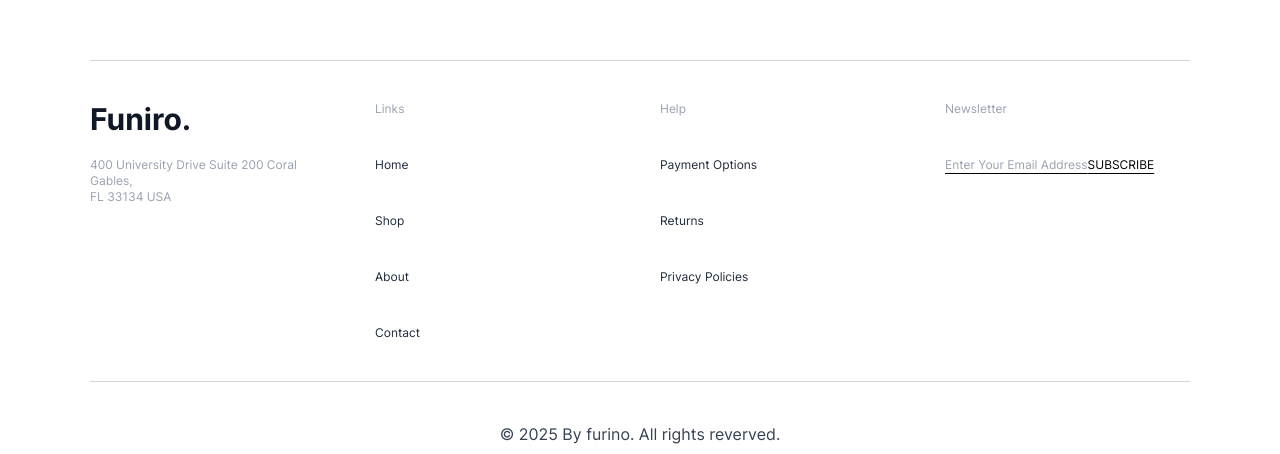
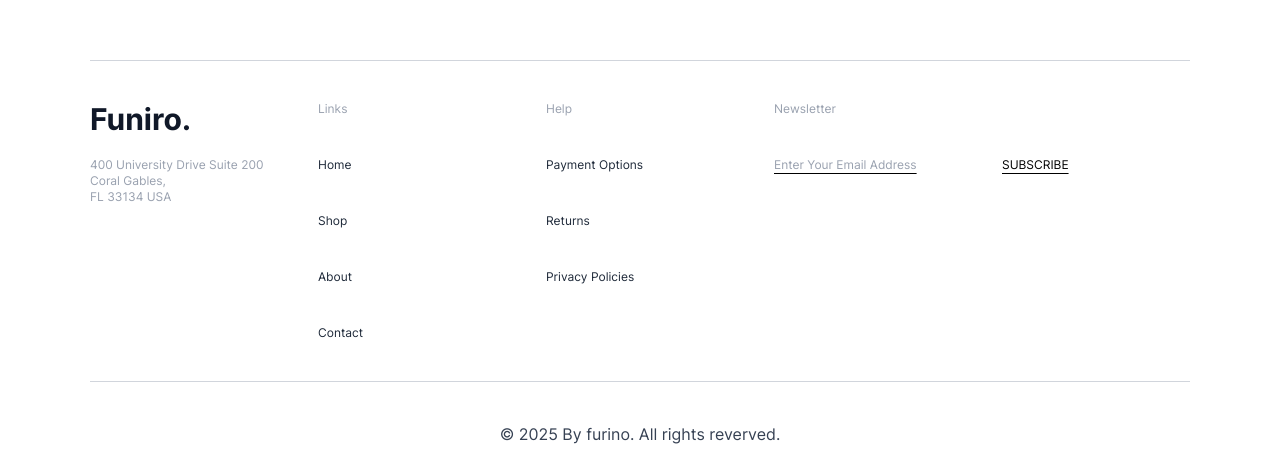
Before and after one commit to AnanyaSharmaVats/tailwind, a Next.js app: page / in a window 1280 px wide. Shown: the part 2979-3433 px from the top of the page. Built offline with nearby package versions, Linux system fonts and the light colour scheme.

Commit message:
feat: subscribe footer thing

```diff
--- a/src/app/page.tsx
+++ b/src/app/page.tsx
@@ -80,13 +80,13 @@ export default function HomePage() {
       <Section2 />
       <Section3 />
 
-      <section className='bg-white '>
-        <div className='layout relative flex min-h-screen flex-col items-center justify-center py-12 text-center'>
+      <section className="bg-white ">
+        <div className="layout relative flex min-h-screen flex-col items-center justify-center py-12 text-center">
 
 
-          <footer className='absolute bottom-2 text-gray-700'>
-            <hr className="border-gray-300 mb-10"/>
-            <div className="max-w-7xl mx-auto grid grid-cols-1 md:grid-cols-4 gap-10 text-sm text-gray-800">
+          <footer className="absolute bottom-2 text-gray-700">
+            <hr className="border-gray-300 mb-10 w-full"/>
+            <div className="max-w-7xl mx-auto grid grid-cols-1 md:grid-cols-5 gap-10 text-sm text-gray-800">
               <div><h3 className="text-lg font-bold text-gray-900 sm:text-3xl text-left" >Funiro.</h3><br />
               <p className="text-left text-gray-400 text-xs" >400 University Drive Suite 200 Coral Gables,<br /> FL 33134 USA</p>
               </div>
@@ -111,7 +111,13 @@ export default function HomePage() {
               <div>
                 <ul>
                   <li className="mb-10 text-left text-gray-400 text-xs" >Newsletter</li>
-                  <li className="mb-10 text-left text-gray-400 underline underline-offset-4 decoration-black text-xs">Enter Your Email Address<span className="text-black">SUBSCRIBE</span> </li>
+                  <li className="mb-10 text-left text-gray-400 underline underline-offset-4 decoration-black text-xs">Enter Your Email Address</li>
+                </ul>
+              </div>
+              <div>
+                <ul>
+                  <li className="mb-10 text-left text-black text-xs" ><pre>  </pre></li>
+                  <li className="mb-10 text-left text-black underline underline-offset-4 decoration-black text-xs">SUBSCRIBE</li>
                 </ul>
               </div>
             </div>
```
